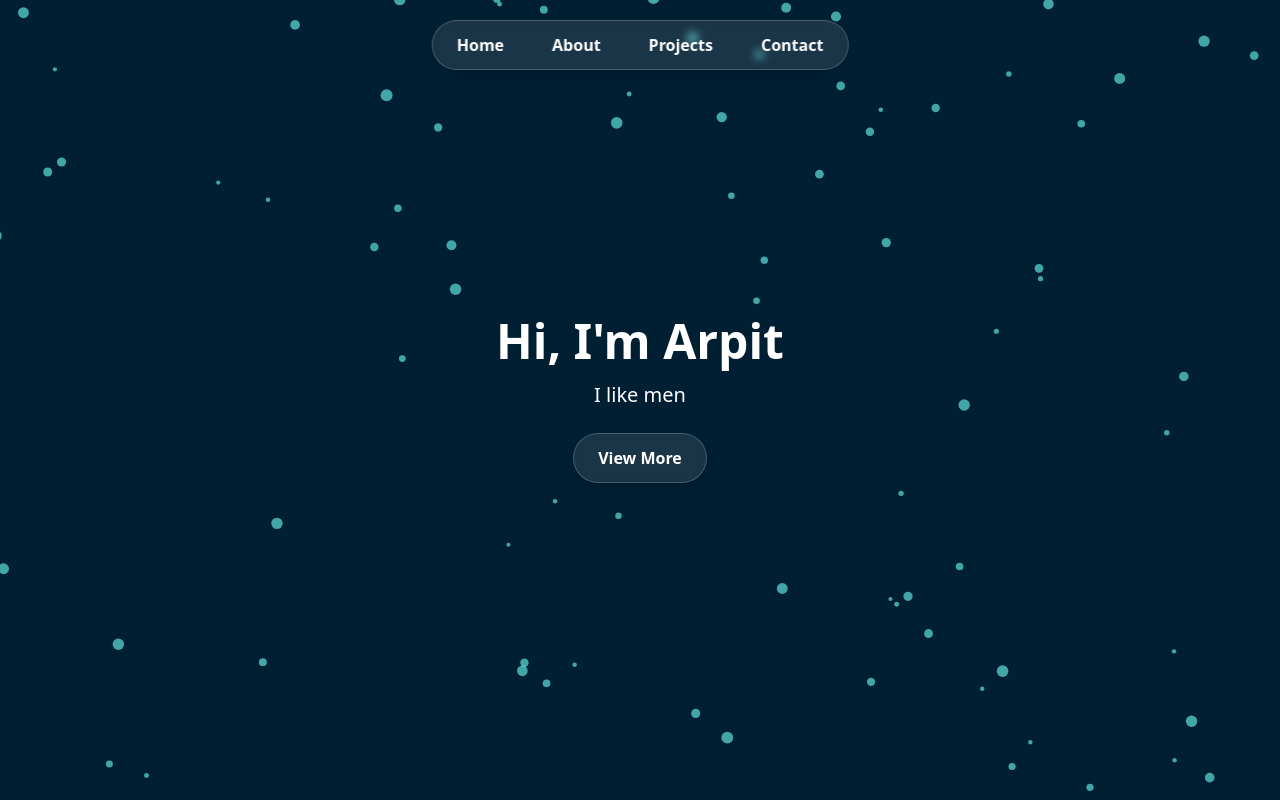
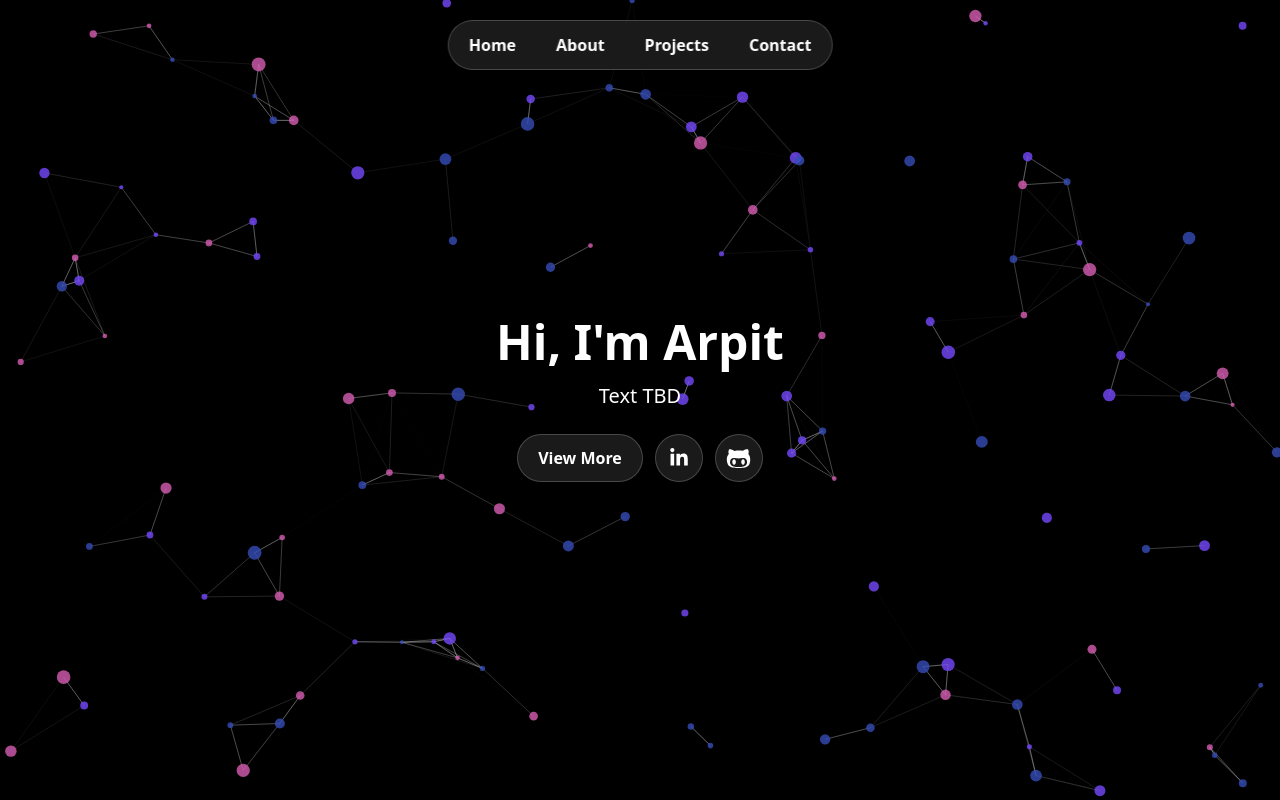
Before and after one commit to ArpitGill314/arpitgill314.github.io, a React (Vite) app: page / in a window 1280 px wide. Built offline with nearby package versions, Linux system fonts and the light colour scheme.

Commit message:
landing page improvements

```diff
--- a/package.json
+++ b/package.json
@@ -17,7 +17,8 @@
     "@tsparticles/react": "^3.0.0",
     "@tsparticles/slim": "^3.9.1",
     "react": "^19.1.1",
-    "react-dom": "^19.1.1"
+    "react-dom": "^19.1.1",
+    "react-icons": "^5.5.0"
   },
   "devDependencies": {
     "@eslint/js": "^9.33.0",
--- a/src/App.jsx
+++ b/src/App.jsx
@@ -20,18 +20,21 @@ export default function App() {
 	// Particle options
 	const particlesOptions = useMemo(
 		() => ({
-			background: { color: "#001f33" },
+			background: { color: "#000000" },
 			particles: {
-				number: { value: 80 },
-				color: { value: "#6efff7" },
+				number: { value: 120 },
+				color: { value: ["#344CB7", "#d65db1", "#7649fe"] },
 				shape: { type: "circle" },
-				size: { value: { min: 2, max: 6 } },
-				opacity: { value: 0.6 },
-				move: { enable: true, speed: 0.7, direction: "top", outModes: "out" },
+				size: { value: { min: 2, max: 7 } },
+				opacity: { value: 0.8 },
+				move: { enable: true, speed: 0.6 },
+				links: { enable: true, color: "#ffffff", opacity: 0.3 },
 			},
 			interactivity: {
-				events: { onHover: { enable: true, mode: "bubble" } },
-				modes: { bubble: { distance: 150, size: 15, duration: 3, opacity: 1 } },
+				events: { onHover: { enable: true, mode: "grab" } },
+				modes: {
+					grab: { distance: 130, links: { opacity: 0.9, color: "#d65db1" } },
+				},
 			},
 		}),
 		[]
--- a/src/components/GlassButton.jsx
+++ b/src/components/GlassButton.jsx
@@ -1,12 +1,15 @@
-export default function GlassButton({ children, onClick }) {
+import clsx from "clsx";
+
+export default function GlassButton({ children, onClick, circular = false }) {
 	return (
 		<button
 			onClick={onClick}
-			className={`
-        px-6 py-3 rounded-full text-white font-semibold
-        bg-white/10 backdrop-blur-sm border border-white/20 shadow-lg
-        hover:bg-white/20 transition duration-300
-      `}
+			className={clsx(
+				"h-12 bg-white/10 backdrop-blur-sm border border-white/20 shadow-lg z-50 text-white font-semibold hover:bg-white/20 transition duration-300",
+				circular
+					? "w-12 h-12 flex items-center justify-center rounded-full"
+					: "px-5 rounded-full"
+			)}
 		>
 			{children}
 		</button>
--- a/src/components/NavBarButton.jsx
+++ b/src/components/NavBarButton.jsx
@@ -1,6 +1,6 @@
 export default function NavBarButton({ children }) {
 	return (
-		<button className="px-6 py-3 rounded-full hover:bg-white/15 transition duration-300">
+		<button className="px-5 h-12 rounded-full hover:bg-white/10 transition duration-300">
 			{children}
 		</button>
 	);
--- a/src/pages/LandingPage.jsx
+++ b/src/pages/LandingPage.jsx
@@ -1,12 +1,21 @@
 import GlassButton from "../components/GlassButton";
+import { FaLinkedinIn, FaGithubAlt } from "react-icons/fa";
 
 export default function LandingPage() {
 	return (
 		<div className="relative min-h-screen flex items-center justify-center">
 			<div className="relative text-center text-white z-10">
 				<h1 className="text-5xl font-bold mb-4">Hi, I'm Arpit</h1>
-				<p className="text-xl mb-6">I like men</p>
-				<GlassButton>View More</GlassButton>
+				<p className="text-xl mb-6">Text TBD</p>
+				<div className="flex justify-center gap-3">
+					<GlassButton>View More</GlassButton>
+					<GlassButton circular={true}>
+						<FaLinkedinIn size={20} />
+					</GlassButton>
+					<GlassButton circular={true}>
+						<FaGithubAlt size={25} />
+					</GlassButton>
+				</div>
 			</div>
 		</div>
 	);
```
Also changed, not shown: src/components/NavBar.jsx (line endings or trailing spaces), 1 other file (tests, documents, lock files or other folders).
